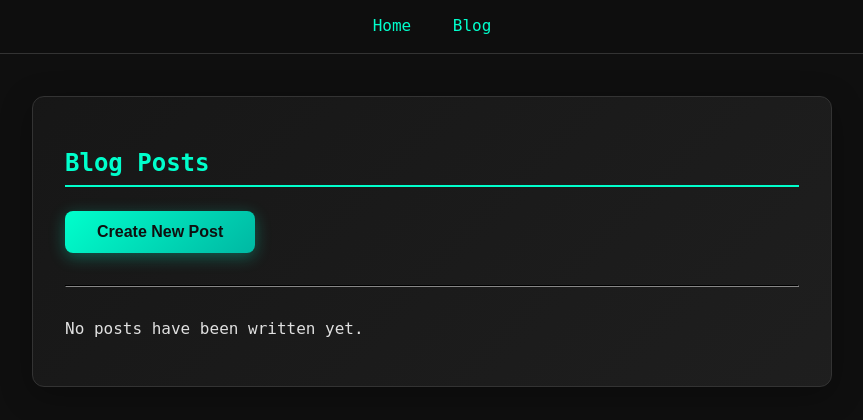
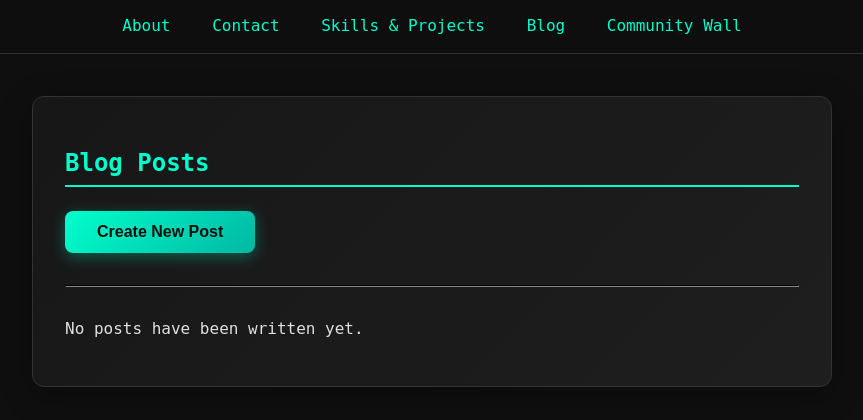
Before and after one commit to amaldgregory/portfolio_website, a Django app: page /blog/ in a window 1280 px wide. Shown: the top 420 px of the page, without its empty margins (208-1071 px from the left). Run offline with Django 5.2, Linux system fonts and the light colour scheme; data that the repository does not hold is empty.

Commit message:
blog nav bar fixes

```diff
--- a/blog/views.py
+++ b/blog/views.py
@@ -21,7 +21,7 @@ def post_create(request):
             return redirect('post_list')
     else:
         form = PostForm()
-    return render(request, 'blog/post_form.html', {'form': form})
+    return render(request, 'post_form.html', {'form': form})
 
 # Update View
 def post_update(request, slug):
--- a/templates/blog.html
+++ b/templates/blog.html
@@ -8,12 +8,13 @@
     <link rel="stylesheet" href="{% static 'css/base.css' %}">
 </head>
 <body>
-    <nav>
-        <!-- Your existing nav links -->
-        <a href="{% url 'home' %}">Home</a>
-        <!-- Add link to the blog here -->
-        <a href="{% url 'post_list' %}">Blog</a>
-    </nav>
+<nav>
+    <a href="{% url 'home' %}#about">About</a>
+    <a href="{% url 'home' %}#contact">Contact</a>
+    <a href="{% url 'home' %}#skills">Skills & Projects</a>
+    <a href="{% url 'post_list' %}">Blog</a>
+    <a href="{% url 'community_wall' %}">Community Wall</a>
+</nav>
     <div class="container">
         {% block content %}
         {% endblock %}
```
Also changed, not shown: templates/wall.html (+5 -5 lines).
